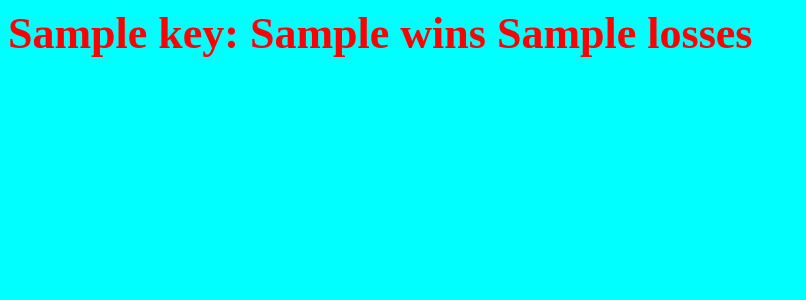
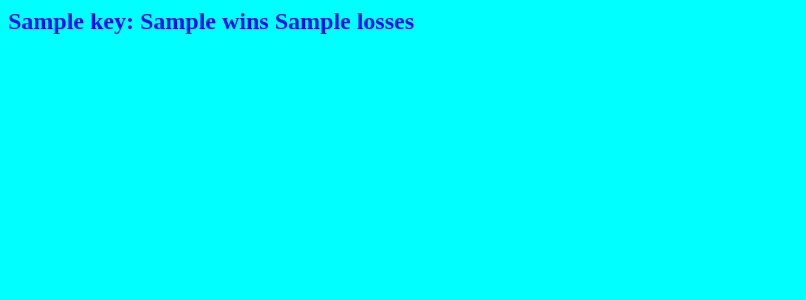
Before and after one commit to PongAlmighty/Challonge-MVP, a Flask app: template templates/leaderboard.html in a window 1280 px wide. Shown: the top 300 px of the page, without its empty margins (0-806 px from the left). Run offline with Flask 2, Linux system fonts and the light colour scheme; the template is opened without the code that fills it: most values are stand-ins (such as "Sample title", 1, 10 or a date in 2020).

Commit message:
Fixed Leaderboard Logic and put most of the variables up front. Also created different classes for the leaderboard.

```diff
--- a/main.py
+++ b/main.py
@@ -4,21 +4,21 @@ import challonge
 import time
 from threading import Thread
 from flask_cors import CORS
-import collections
 import versus
 import leaderboard
 
 # (http://api.challonge.com/v1). for Challonge docs
 
 # set creds:
-MyKey = os.environ['MyKey']
-challonge.set_credentials("TheMightyPong", MyKey)
+MyKey = os.environ['MyKey']  #<--- this needs changed to your API key
+MyName = "TheMightyPong"  #<--- this needs changed to your name
+TournID = 'z57xc9' #<--- this needs changed to your tournament ID
 
 app = Flask(__name__)
 CORS(app)
 
-
-tournament = challonge.tournaments.show('z57xc9')
+challonge.set_credentials(MyName, MyKey) #<--- Leave this alone
+tournament = challonge.tournaments.show(TournID)
 participants = challonge.participants.index(tournament["id"])
 matches = challonge.matches.index(tournament["id"])
 data_updated = int(time.time())
@@ -27,7 +27,6 @@ last_update = tournament["updated_at"]
 def index_html():
   return render_template('index.html')
 
-
 def update_loop():
   global last_update, data_updated, torunament, participants, matches
   # update the HTML page every 20 seconds
@@ -35,7 +34,7 @@ def update_loop():
     try:
       print("refresh global var data")
       # Retrieve a tournament by its id (or its url).
-      tournament = challonge.tournaments.show('z57xc9')
+      # tournament = challonge.tournaments.show(TournID)
       participants = challonge.participants.index(tournament["id"])
       matches = challonge.matches.index(tournament["id"])
 
--- a/static/style.css
+++ b/static/style.css
@@ -7,8 +7,14 @@ body {
   color: #ff00ff;
 }
 
-.match {
+.VersusText {
   color: #ff0000;
   font-size: 44px;
   font-weight: bold;
 }
+
+.LeaderboardText {
+  color: #000ff0;
+  font-size: 24px;
+  font-weight: bold;
+}
--- a/templates/leaderboard.html
+++ b/templates/leaderboard.html
@@ -39,10 +39,10 @@
     </script>
   </head>
   <body>
-  <div class="match" id="divboard">
+  <div class="LeaderboardText" id="divboard">
 
    {% for key, value in parent_list.items() %}
-      {{key}}: {{value.wins}} {{value.losses}}<br>
+      <div class="LeaderboardText">{{key}}: {{value.wins}} {{value.losses}}</div><br>
    {% endfor %}
     </div>
   </body>
--- a/templates/leaderboard_data.html
+++ b/templates/leaderboard_data.html
@@ -1,3 +1,3 @@
    {% for key, value in parent_list.items() %}
-      {{key}}: {{value.wins}} {{value.losses}}<br>
+      <div class="LeaderboardText">{{key}}: {{value.wins}} {{value.losses}}</div><br>
    {% endfor %}
```
Also changed, not shown: leaderboard.py (+24 -19 lines), versus.py (+6 -6 lines).
